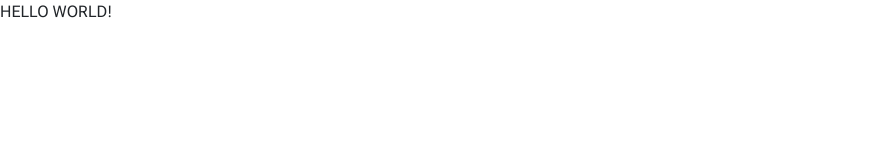
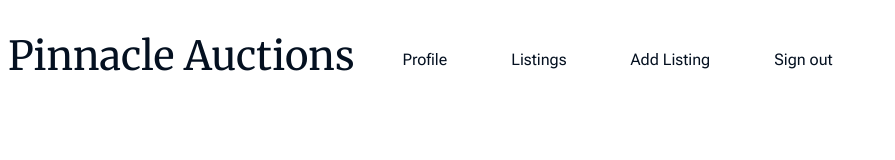
Before and after one commit to Spookyrumble/Auction, a website built with Vite: page src/HTML/listings.html in a window 1280 px wide. Shown: the whole page, without its empty margins (0-895 px from the left). Built offline with nearby package versions, Linux system fonts and the light colour scheme.

Commit message:
Adds navbar

```diff
--- a/src/HTML/listings.html
+++ b/src/HTML/listings.html
@@ -4,9 +4,54 @@
     <meta charset="UTF-8" />
     <meta name="viewport" content="width=device-width, initial-scale=1.0" />
     <title>Auction listings</title>
+    <script type="module" src="/src/js/main.js"></script>
   </head>
   <body>
-    <header>HELLO WORLD!</header>
+    <header>
+      <nav class="navbar navbar-expand-lg fixed-top">
+        <a id="logoLink" class="navbar-brand text-secondary m-2"
+          ><h1>Pinnacle Auctions</h1></a
+        >
+        <button
+          class="navbar-toggler collapsed"
+          type="button"
+          data-bs-toggle="collapse"
+          data-bs-target="#burgerMenu"
+          aria-controls="burgerMenu"
+          aria-expanded="false"
+          aria-label="Toggle navigation"
+        >
+          <span class="navbar-toggler-icon"></span>
+        </button>
+        <div
+          class="collapse navbar-collapse justify-content-between m-2"
+          id="burgerMenu"
+        >
+          <ul class="navbar-nav text-center mr-auto">
+            <li class="nav-item">
+              <a id="profileNavLink" class="nav-link text-secondary m-4"
+                >Profile</a
+              >
+            </li>
+            <li class="nav-item">
+              <a id="feedNavLink" class="nav-link text-secondary m-4" href="#"
+                >Listings</a
+              >
+            </li>
+            <li class="nav-item">
+              <a id="newListing" class="nav-link text-secondary m-4" href="#"
+                >Add Listing</a
+              >
+            </li>
+            <li class="nav-item">
+              <a id="signOut" class="nav-link text-secondary m-4" href="#"
+                >Sign out</a
+              >
+            </li>
+          </ul>
+        </div>
+      </nav>
+    </header>
     <main></main>
     <footer></footer>
   </body>
```
